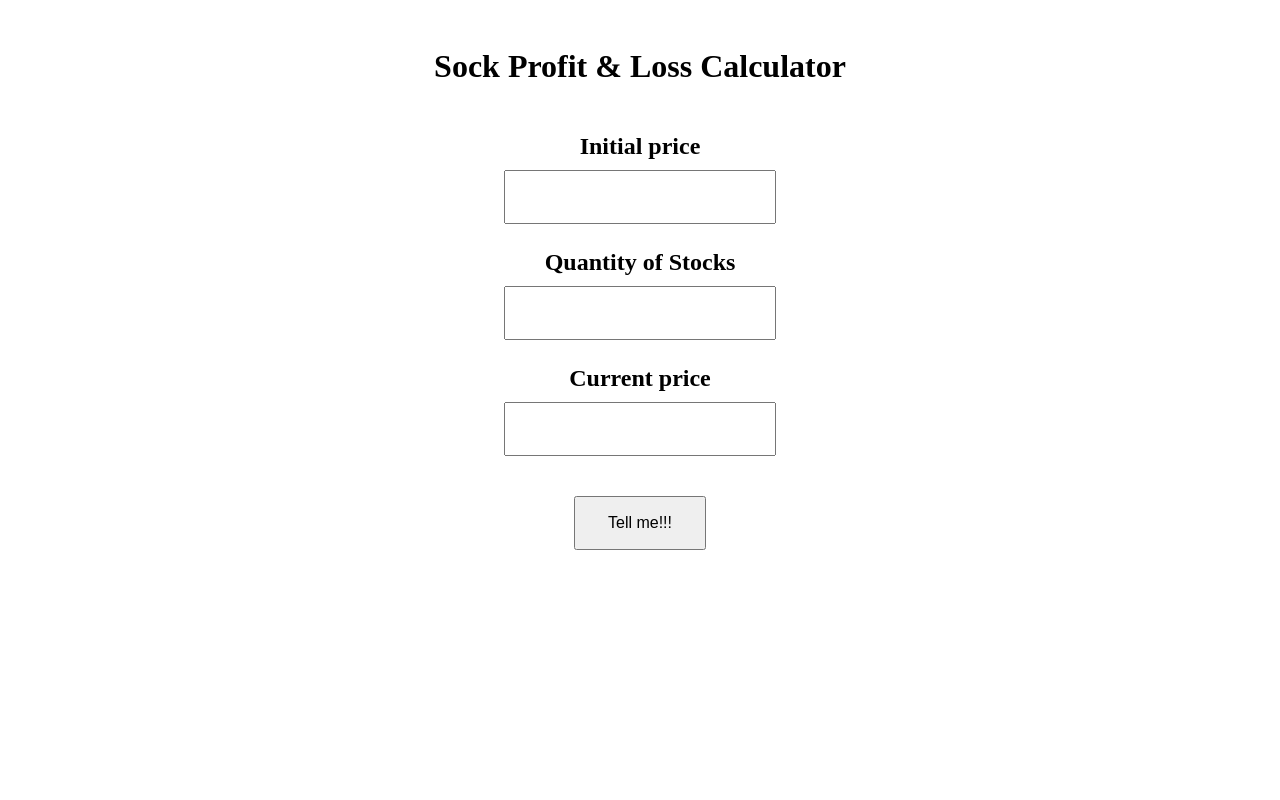
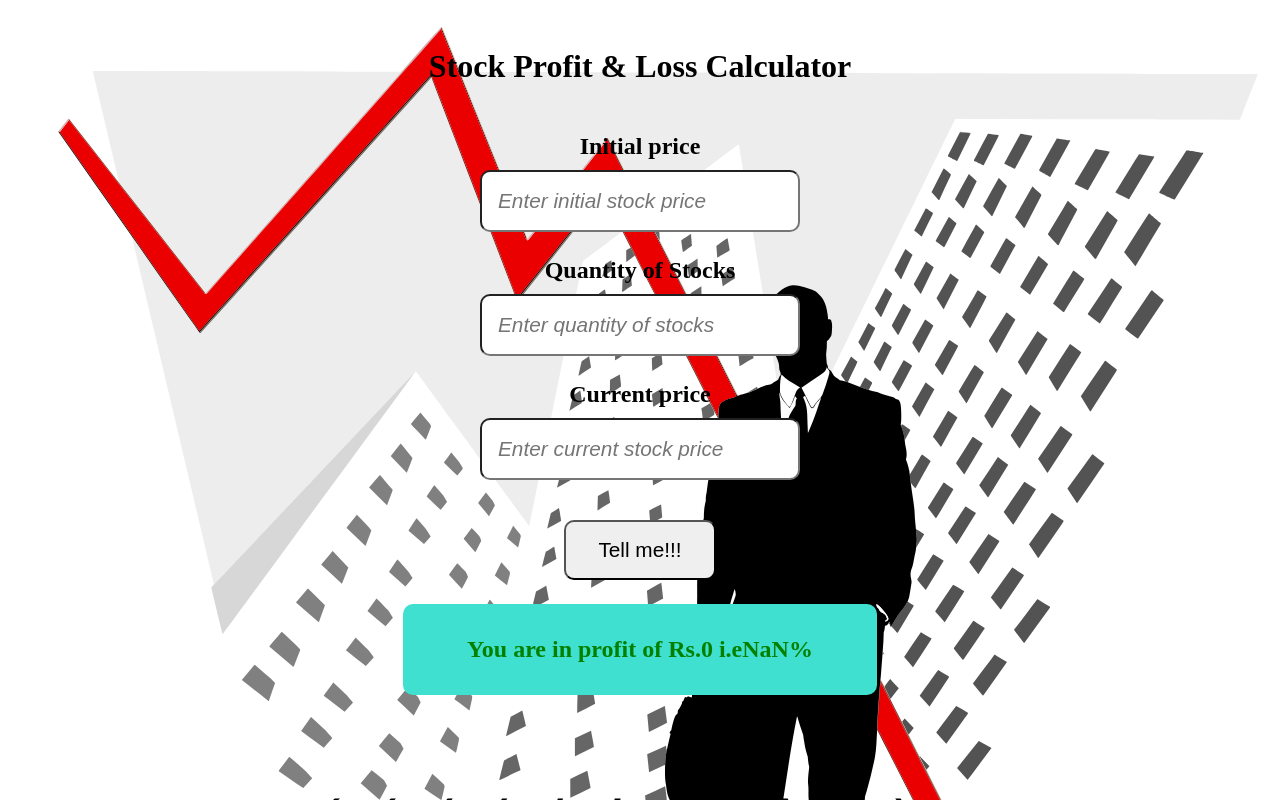
Before and after one commit to deekshithmd/Profit_Loss, a plain HTML site: page index.html in a window 1280 px wide. Both pictures are taken after a click on the button "Tell me!!!". Drawn offline with Linux system fonts and the light colour scheme.

Commit message:
feat: completed features

```diff
--- a/app.js
+++ b/app.js
@@ -1,21 +1,27 @@
-var initial=document.querySelector(".initial")
-var quanity=document.querySelector(".quantity")
-var current=document.querySelector(".current")
+
+var values=document.querySelectorAll(".stock")
 var button=document.querySelector(".calculate")
 var output=document.querySelector(".output")
 
-var initialv=Number(initial.value)
-var quanityv=Number(quanity.value)
-var currentv=Number(current.value)
-
 function calculateProfitorLoss(){
-    console.log(initialv)
-    console.log(quanityv)
-    console.log(currentv)
+    var initialv=Number(values[0].value)
+    var quantityv=Number(values[1].value)
+    var currentv=Number(values[2].value)
+    //console.log(Number(values[0].value),Number(values[1].value),Number(values[2].value))
     if(initialv > currentv){
-        var loss=(initialv-currentv)*quanityv
-        var lossPercentage=(currentv/initialv)*100
-        console.log("Loss : "+loss+"Percentage : "+lossPercentage)
+        var loss=(initialv-currentv)*quantityv
+        var lossPercentage=(loss/(initialv*quantityv))*100
+        output.style.display="block"
+        //output.style.background-color="white"
+        output.style.color="red"
+        output.innerText="You are in loss of Rs."+loss+" i.e "+lossPercentage+"%"
+    }
+    else{
+        var profit=(currentv-initialv)*quantityv
+        var profitPercentage=(profit/(initialv*quantityv))*100
+        output.style.display="block"
+        output.style.color="green"
+        output.innerText="You are in profit of Rs."+profit+" i.e"+profitPercentage+"%"
     }
 }
 
--- a/index.html
+++ b/index.html
@@ -8,17 +8,19 @@
     <title>Profit_Loss</title>
 </head>
 <body>
-    <div class="container">
-        <h1>Sock Profit & Loss Calculator</h1>
+
+    <main class="container">
+        <h1>Stock Profit & Loss Calculator</h1>
         <h3>Initial price</h3>
-        <input type="number" class="initial">
+        <input rquired type="number" id="initial" class="stock" placeholder="Enter initial stock price">
         <h3>Quantity of Stocks</h3>
-        <input type="number" class="quantity">
+        <input rquired type="number" id="quantity" class="stock" placeholder="Enter quantity of stocks">
         <h3>Current price</h3>
-        <input type="number" class="current"><br>
+        <input rquired type="number" id="current" class="stock" placeholder="Enter current stock price"><br>
         <button class="calculate">Tell me!!!</button>
         <div class="output"></div>
-    </div>
+    </main>
+
     <script src="app.js" type="text/javascript"></script>
 </body>
 </html>
--- a/style.css
+++ b/style.css
@@ -2,9 +2,14 @@
     margin: 0;
     padding: 0;
     box-sizing: border-box;
+
 }
 body{
-    text-align: center;
+    text-align:center;
+    display: block;
+    background-image: url(stock.svg);
+    background-repeat: no-repeat;
+    background-size: cover;
 }
 .container{
     margin: 2rem auto;
@@ -19,15 +24,30 @@ h3{
 input{
     margin-bottom: 1rem;
     padding: 1rem;
-    font-size: 1rem;
-    width: 17rem;
+    font-size: 1.4rem;
+    width: 20rem;
+    border-radius: 10px;
+}
+
+input::placeholder{
+    font-size: 1.3rem;
+    font-style: italic;
 }
 
 .calculate{
     padding: 1rem 2rem;
-    font-size: 1rem;
+    font-size: 1.3rem;
     margin: 1.5rem auto;
+    border-radius: 10px;
 }
 .output{
-    font-size: 1rem;
+    display: none;
+    font-size: 1.5rem;
+    font-weight: 600;
+    color: wheat;
+    padding: 2rem 4rem;
+    width:fit-content;
+    margin: auto;
+    background-color: turquoise;
+    border-radius: 10px;
 }
```
Also changed, not shown: stock.svg (added).
